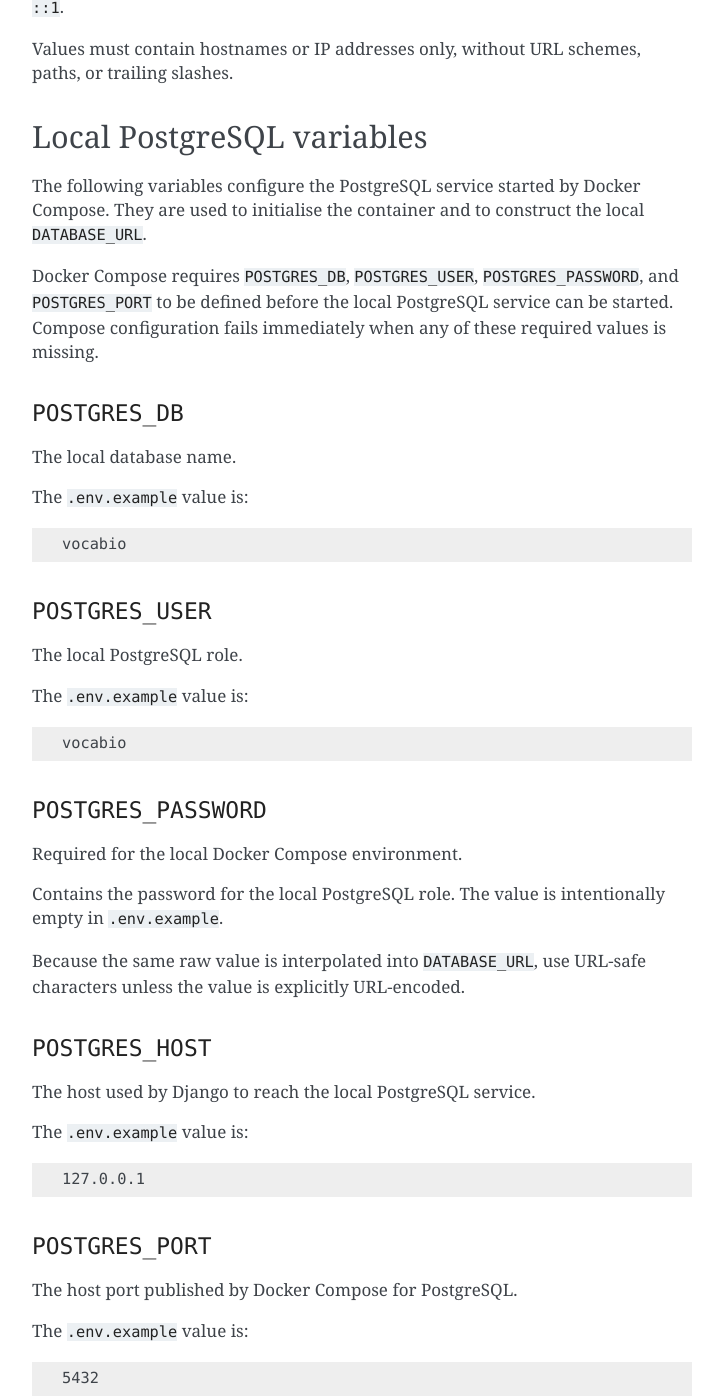
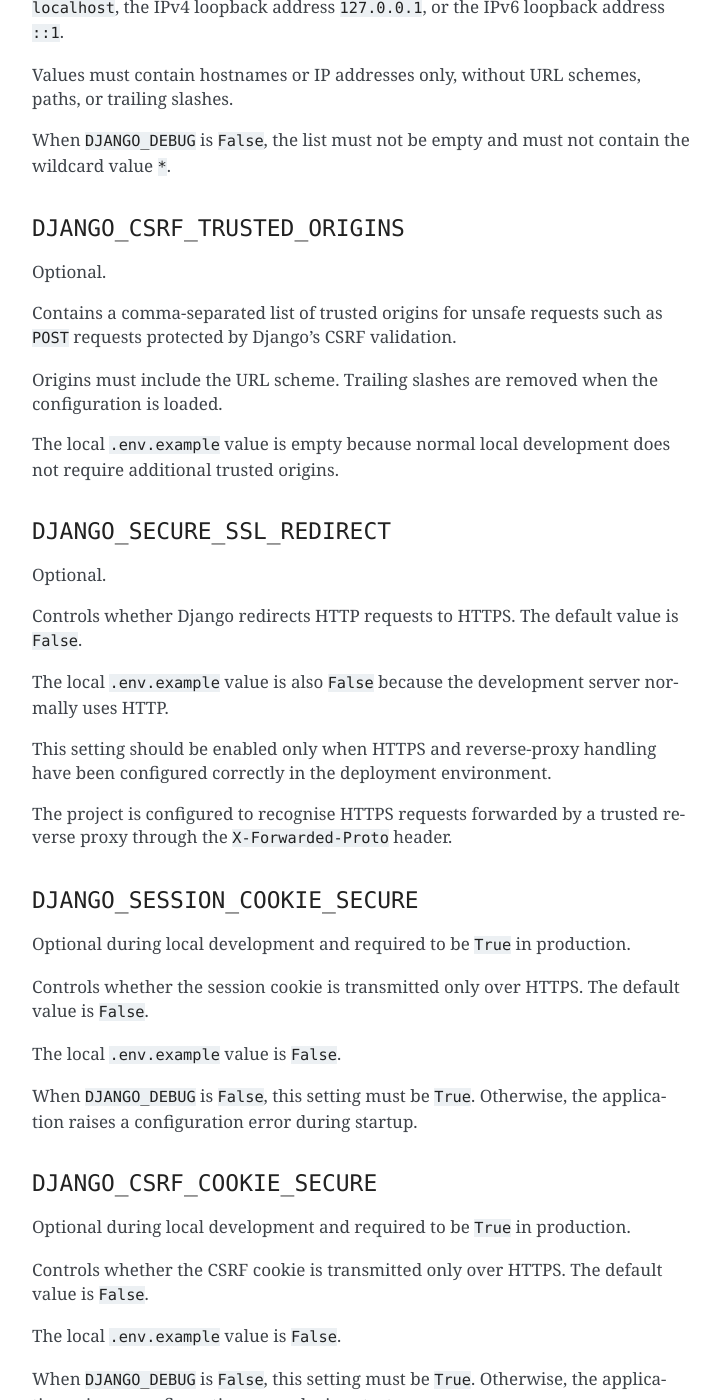
Before and after one commit to alex-nuclearboy/vocabio, a Sphinx documentation site: the page built from docs/source/configuration/environment.rst, in a window 1280 px wide and 1400 px high, scrolled down 1370 px. Shown: the whole window, without its empty margins (388-1111 px from the left). Built offline with Sphinx 7.4.7, drawn with Linux system fonts in a browser that asks for light colours; some of the changed text lies outside the part shown.

Commit message:
feat(security): add production security configuration
Add environment-driven Django security settings for deployment.

- validate allowed hosts for production environments
- require secure session and CSRF cookies in production
- configure trusted CSRF origins, HTTPS redirects, and HSTS
- update CI, tests, and environment documentation

```diff
--- a/docs/source/configuration/environment.rst
+++ b/docs/source/configuration/environment.rst
@@ -42,12 +42,13 @@
 Controls Django debug mode. The application default is ``False``. The local
 ``.env.example`` value is ``True``.
 
-Debug mode should be enabled only in a development environment.
+Debug mode should be enabled only in a development environment. When it is
+``False``, production security validation is applied.
 
 ``DJANGO_ALLOWED_HOSTS``
 ~~~~~~~~~~~~~~~~~~~~~~~~
 
-Optional.
+Required in production.
 
 Contains a comma-separated list of hostnames or IP addresses accepted by
 Django. The application default is an empty list.
@@ -64,6 +65,99 @@
 
 Values must contain hostnames or IP addresses only, without URL schemes,
 paths, or trailing slashes.
+
+When ``DJANGO_DEBUG`` is ``False``, the list must not be empty and must not
+contain the wildcard value ``*``.
+
+``DJANGO_CSRF_TRUSTED_ORIGINS``
+~~~~~~~~~~~~~~~~~~~~~~~~~~~~~~~
+
+Optional.
+
+Contains a comma-separated list of trusted origins for unsafe requests such
+as ``POST`` requests protected by Django's CSRF validation.
+
+Origins must include the URL scheme. Trailing slashes are removed when the
+configuration is loaded.
+
+The local ``.env.example`` value is empty because normal local development
+does not require additional trusted origins.
+
+``DJANGO_SECURE_SSL_REDIRECT``
+~~~~~~~~~~~~~~~~~~~~~~~~~~~~~~
+
+Optional.
+
+Controls whether Django redirects HTTP requests to HTTPS. The default value
+is ``False``.
+
+The local ``.env.example`` value is also ``False`` because the development
+server normally uses HTTP.
+
+This setting should be enabled only when HTTPS and reverse-proxy handling
+have been configured correctly in the deployment environment.
+
+The project is configured to recognise HTTPS requests forwarded by a trusted
+reverse proxy through the ``X-Forwarded-Proto`` header.
+
+``DJANGO_SESSION_COOKIE_SECURE``
+~~~~~~~~~~~~~~~~~~~~~~~~~~~~~~~~
+
+Optional during local development and required to be ``True`` in production.
+
+Controls whether the session cookie is transmitted only over HTTPS. The
+default value is ``False``.
+
+The local ``.env.example`` value is ``False``.
+
+When ``DJANGO_DEBUG`` is ``False``, this setting must be ``True``. Otherwise,
+the application raises a configuration error during startup.
+
+``DJANGO_CSRF_COOKIE_SECURE``
+~~~~~~~~~~~~~~~~~~~~~~~~~~~~~
+
+Optional during local development and required to be ``True`` in production.
+
+Controls whether the CSRF cookie is transmitted only over HTTPS. The default
+value is ``False``.
+
+The local ``.env.example`` value is ``False``.
+
+When ``DJANGO_DEBUG`` is ``False``, this setting must be ``True``. Otherwise,
+the application raises a configuration error during startup.
+
+``DJANGO_SECURE_HSTS_SECONDS``
+~~~~~~~~~~~~~~~~~~~~~~~~~~~~~~
+
+Optional.
+
+Defines the HTTP Strict Transport Security duration in seconds. The default
+value is ``0``, which disables HSTS.
+
+Negative values are rejected.
+
+The local ``.env.example`` value is ``0``. HSTS should remain disabled until
+HTTPS behaviour has been verified in the deployment environment.
+
+``DJANGO_SECURE_HSTS_INCLUDE_SUBDOMAINS``
+~~~~~~~~~~~~~~~~~~~~~~~~~~~~~~~~~~~~~~~~~
+
+Optional.
+
+Controls whether the HSTS policy also applies to subdomains. The default
+value is ``False``.
+
+The local ``.env.example`` value is also ``False``.
+
+``DJANGO_SECURE_HSTS_PRELOAD``
+~~~~~~~~~~~~~~~~~~~~~~~~~~~~~~
+
+Optional.
+
+Controls whether Django adds the HSTS preload directive to the
+``Strict-Transport-Security`` header. The default value is ``False``.
+
+The local ``.env.example`` value is also ``False``.
 
 Local PostgreSQL variables
 --------------------------
@@ -234,6 +328,27 @@
      - Optional
    * - ``DJANGO_ALLOWED_HOSTS``
      - ``localhost,127.0.0.1,[::1]``
+     - Required in production
+   * - ``DJANGO_CSRF_TRUSTED_ORIGINS``
+     - Empty
+     - Optional
+   * - ``DJANGO_SECURE_SSL_REDIRECT``
+     - ``False``
+     - Optional
+   * - ``DJANGO_SESSION_COOKIE_SECURE``
+     - ``False``
+     - Required as ``True`` in production
+   * - ``DJANGO_CSRF_COOKIE_SECURE``
+     - ``False``
+     - Required as ``True`` in production
+   * - ``DJANGO_SECURE_HSTS_SECONDS``
+     - ``0``
+     - Optional
+   * - ``DJANGO_SECURE_HSTS_INCLUDE_SUBDOMAINS``
+     - ``False``
+     - Optional
+   * - ``DJANGO_SECURE_HSTS_PRELOAD``
+     - ``False``
      - Optional
    * - ``POSTGRES_DB``
      - ``vocabio``
--- a/docs/source/development/testing.rst
+++ b/docs/source/development/testing.rst
@@ -68,6 +68,10 @@
 The current configuration tests cover behaviour such as:
 
 * environment variable handling;
+* production host validation;
+* CSRF trusted-origin normalisation;
+* secure cookie requirements;
+* HSTS configuration validation;
 * PostgreSQL URL validation;
 * invalid database URL formats and ports;
 * accepted and rejected database schemes;
```
Also changed, not shown: 4 other files.
